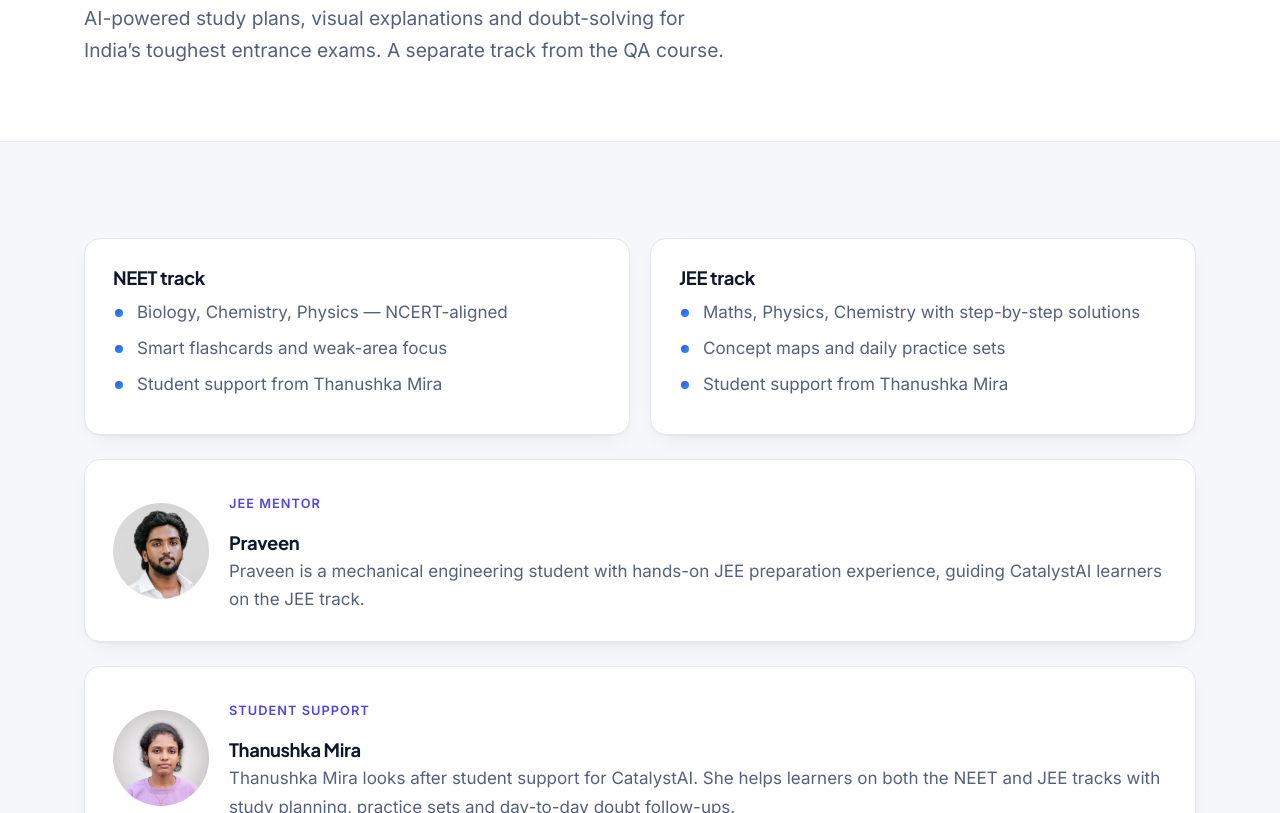
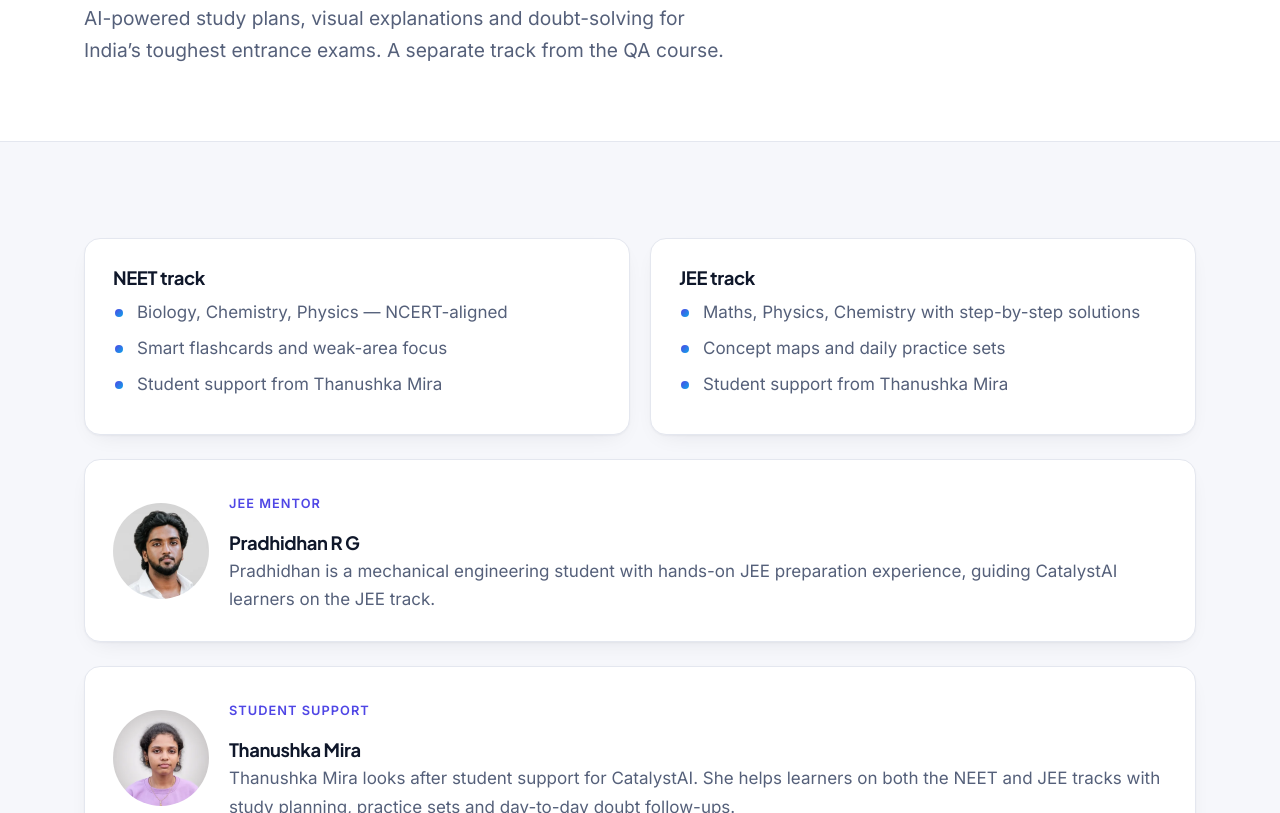
Before and after one commit to agenticqa2/agenticqa-website, a plain HTML site: page catalyst.html in a window 1280 px wide. Shown: the part 361-1174 px from the top of the page. Drawn offline with Linux system fonts and the light colour scheme.

Commit message:
JEE mentor name: Pradhidhan R G

```diff
--- a/catalyst.html
+++ b/catalyst.html
@@ -56,11 +56,11 @@
     <article class="card"><h3>JEE track</h3><ul><li>Maths, Physics, Chemistry with step-by-step solutions</li><li>Concept maps and daily practice sets</li><li>Student support from Thanushka Mira</li></ul></article>
   </div>
   <div class="card" id="jee-mentor" style="margin-top:24px;display:flex;gap:20px;align-items:center;flex-wrap:wrap">
-    <img src="praveen.webp" alt="Praveen" width="96" height="96" loading="lazy" style="width:96px;height:96px;border-radius:50%;object-fit:cover">
+    <img src="pradhidhan.webp" alt="Pradhidhan R G" width="96" height="96" loading="lazy" style="width:96px;height:96px;border-radius:50%;object-fit:cover">
     <div style="flex:1;min-width:240px">
       <span class="eyebrow">JEE mentor</span>
-      <h3 style="margin:4px 0">Praveen</h3>
-      <p class="muted" style="margin:0">Praveen is a mechanical engineering student with hands-on JEE preparation experience, guiding CatalystAI learners on the JEE track.</p>
+      <h3 style="margin:4px 0">Pradhidhan R G</h3>
+      <p class="muted" style="margin:0">Pradhidhan is a mechanical engineering student with hands-on JEE preparation experience, guiding CatalystAI learners on the JEE track.</p>
     </div>
   </div>
   <div class="card" id="support-lead" style="margin-top:24px;display:flex;gap:20px;align-items:center;flex-wrap:wrap">
```
Also changed, not shown: pradhidhan.webp (renamed from praveen.webp).
